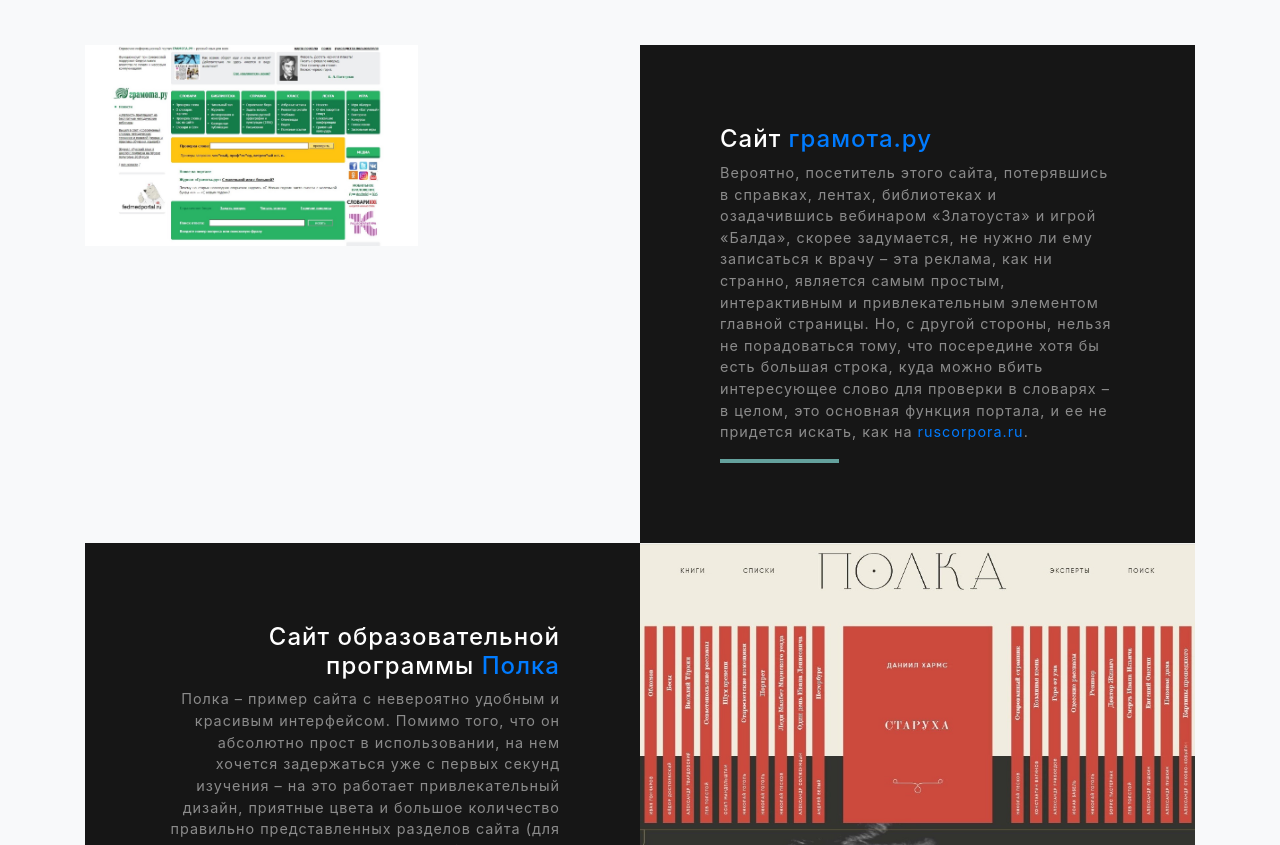
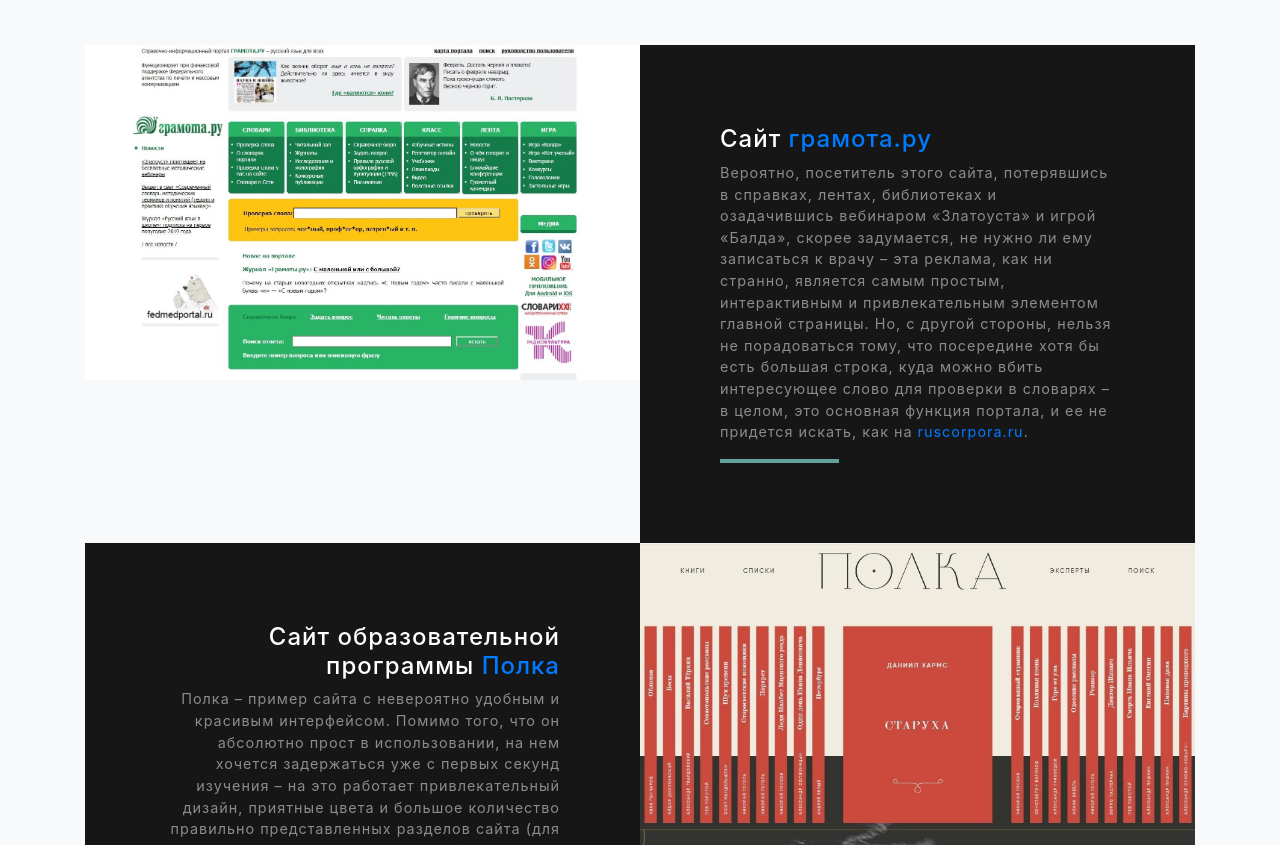
Before and after one commit to verasayapina/sayvera, a website with bundled scripts: page index.html in a window 1280 px wide. Shown: the part 2460-3305 px from the top of the page. Built offline with nearby package versions, Linux system fonts and the light colour scheme.

Commit message:
Update index.html

```diff
--- a/index.html
+++ b/index.html
@@ -94,7 +94,7 @@
         <!-- Project One Row -->
         <div class="row justify-content-center no-gutters mb-5 mb-lg-0">
           <div class="col-lg-6">
-            <img class="img-fluid" width="60%" src="img/gramota.jpg" alt="">
+            <img class="img-fluid" src="img/gramota.jpg" width="120%" alt="">
           </div>
           <div class="col-lg-6">
             <div class="bg-black text-center h-100 project">
```
